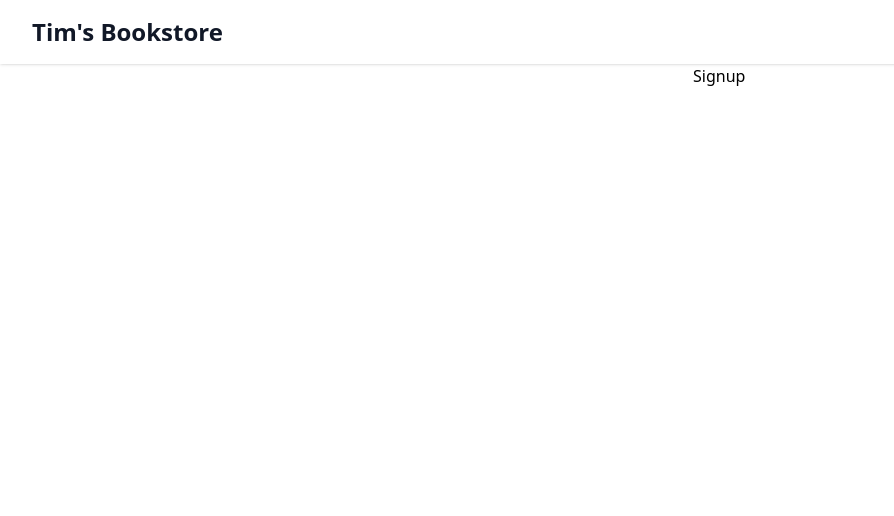
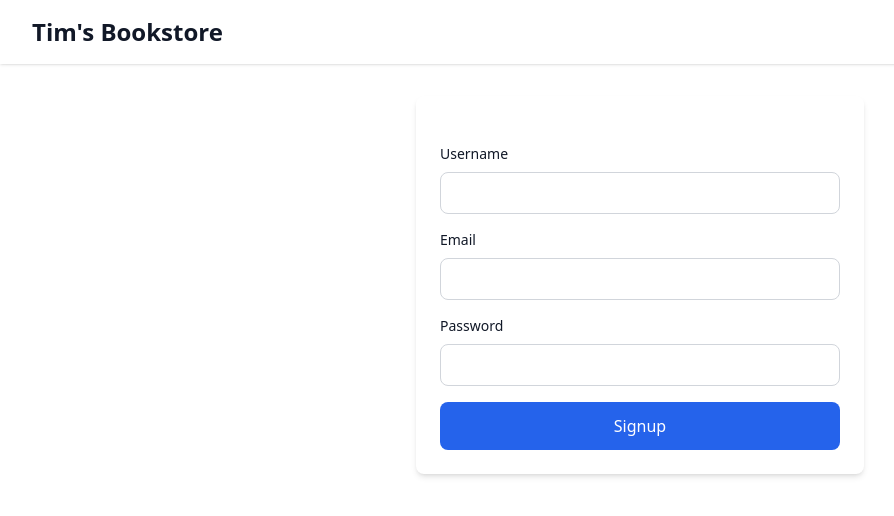
Before and after one commit to timothyroybd/bookstore_api, a React (Create React App) app in the folder frontend/: page /signup in a window 1280 px wide. Shown: the top 516 px of the page, without its empty margins (0-894 px from the left). Built offline with nearby package versions, Linux system fonts and the light colour scheme.

Commit message:
new db host link and signup style

```diff
--- a/frontend/src/components/Signup.js
+++ b/frontend/src/components/Signup.js
@@ -2,6 +2,7 @@ import React, {useState} from 'react';
 import api from '../services/api';
 import {useNavigate} from 'react-router-dom'
 import '../styles/Form.css'
+import "../index.css"
 
 
 const Signup = ({setToken}) => {
@@ -31,14 +32,30 @@ const Signup = ({setToken}) => {
     }
 
   return (
-    <form onSubmit={handleSignUp}>
-        <input type='text' value ={username} onChange={(e)=> setUsername(e.target.value)} />
+    <form className='max-w-md mx-auto mt-24 p-6 bg-white shadow-md rounded-lg' onSubmit={handleSignUp}>
+        <h2 className='text-2xl font-bold mb-6 text-gray-900'></h2>
+        <div>
+        <label for ='username' className='block mb-2 text-sm font-medium text-gray-900 text-gray-900' >Username</label>
+        <input type='text' value ={username} onChange={(e)=> setUsername(e.target.value)}
+        className='block w-full p-2 mb-4 border border-gray-300 rounded-lg'/>
+        </div>
 
-        <input type='email' value ={email} onChange={(e)=> setEmail(e.target.value)} />
+        <div>
+        <label for ='email' className='block mb-2 text-sm font-medium text-gray-900 text-gray-900' >Email</label>
 
-        <input type='password' value ={password} onChange={(e)=> setPassword(e.target.value)} />
+        <input type='email' value ={email} onChange={(e)=> setEmail(e.target.value)}
+        className='block w-full p-2 mb-4 border border-gray-300 rounded-lg'/>
+        </div>
 
-        <button type='submit'>Signup</button>
+        <div>
+        <label for ='password' className='block mb-2 text-sm font-medium text-gray-900 text-gray-900' >Password</label>
+
+        <input type='password' value ={password} onChange={(e)=> setPassword(e.target.value)}
+        className='block w-full p-2 mb-4 border border-gray-300 rounded-lg'/>
+
+        <button type='submit'
+        className="w-full bg-blue-600 text-white p-3 rounded-lg hover:bg-blue-700 focus:outline-none focus:ring-2 focus:ring-blue-500">Signup</button>
+        </div>
 
 
 
--- a/frontend/src/services/api.js
+++ b/frontend/src/services/api.js
@@ -1,6 +1,6 @@
 import axios from "axios";
 const api = axios.create({
-    baseURL: "http://localhost:5000",
+    baseURL: "https://bookstore-api-n50c.onrender.com/",
 });
 
 export default api;
```
